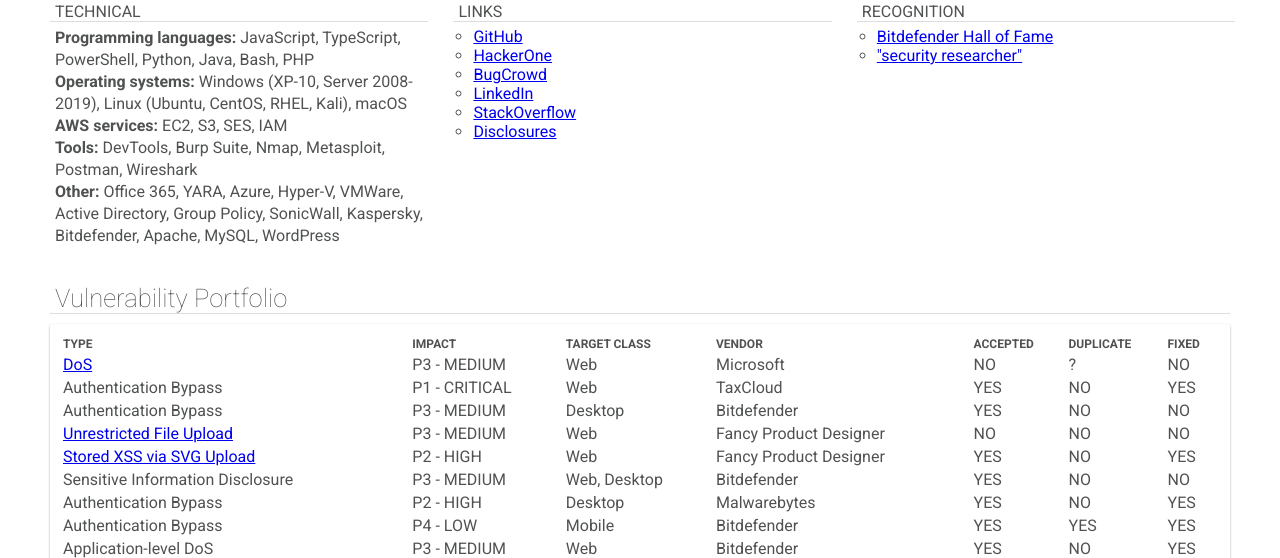
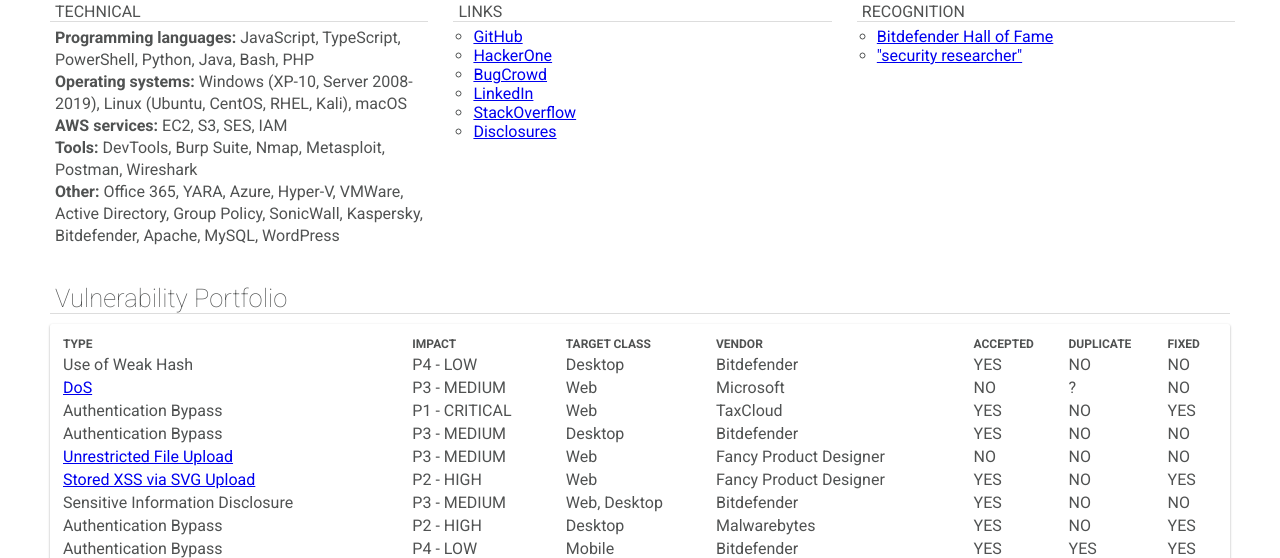
Before and after one commit to jdgregson/jdgregson.com, a website: page src/index.html in a window 1280 px wide. Shown: the part 223-781 px from the top of the page. Drawn offline with Linux system fonts and the light colour scheme; files whose address does not match are found by name.

Commit message:
Updated vulnerability portfolio.

```diff
--- a/src/index.html
+++ b/src/index.html
@@ -176,6 +176,15 @@
                     <td class="accepted-header">ACCEPTED</td>
                     <td class="duplicate-header">DUPLICATE</td>
                     <td class="fixed-header">FIXED</td>
+                  </tr>
+                  <tr class="vuln-table-entry">
+                    <td class="type">Use of Weak Hash</td>
+                    <td class="impact">P4 - LOW</td>
+                    <td class="target-class">Desktop</td>
+                    <td class="vendor">Bitdefender</td>
+                    <td class="accepted">YES</td>
+                    <td class="duplicate">NO</td>
+                    <td class="fixed">NO</td>
                   </tr>
                   <tr class="vuln-table-entry">
                     <td class="type">
```
Also changed, not shown: build/index.html.
